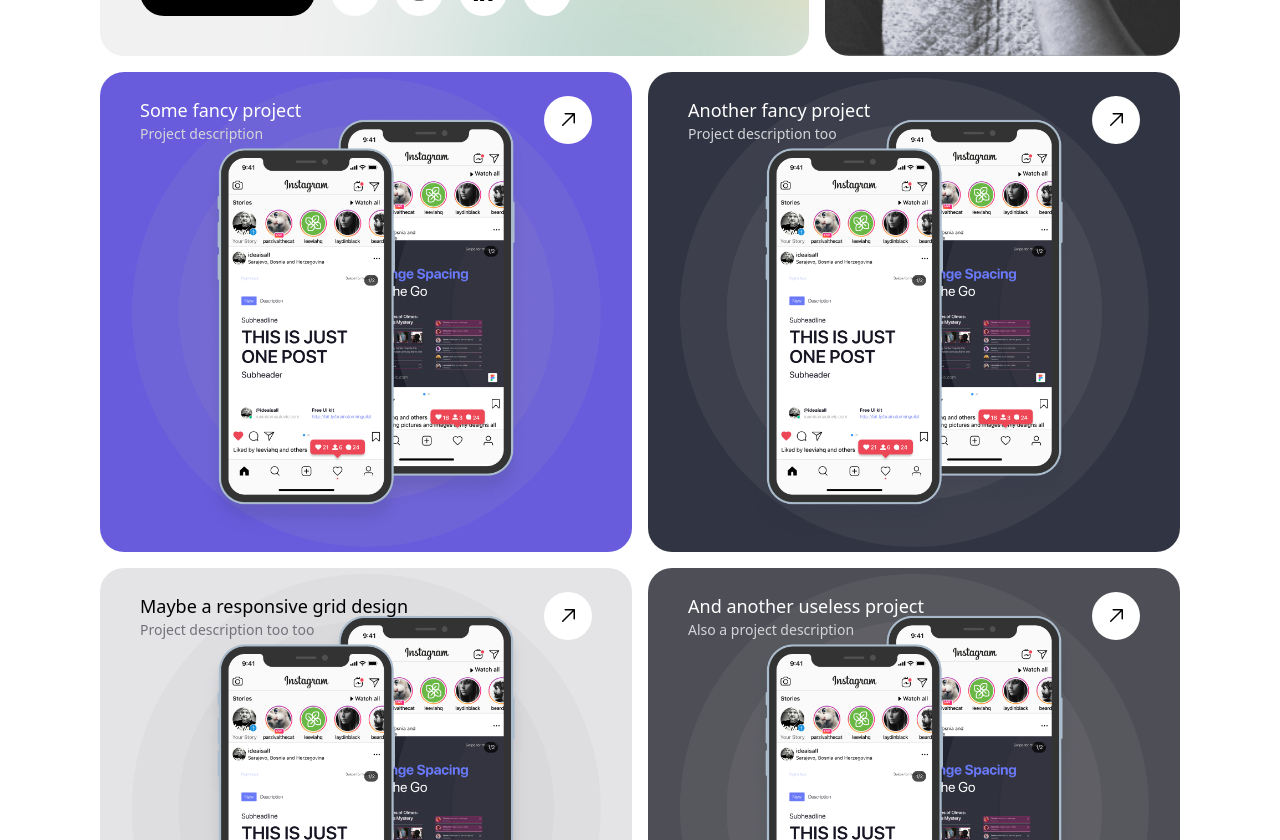
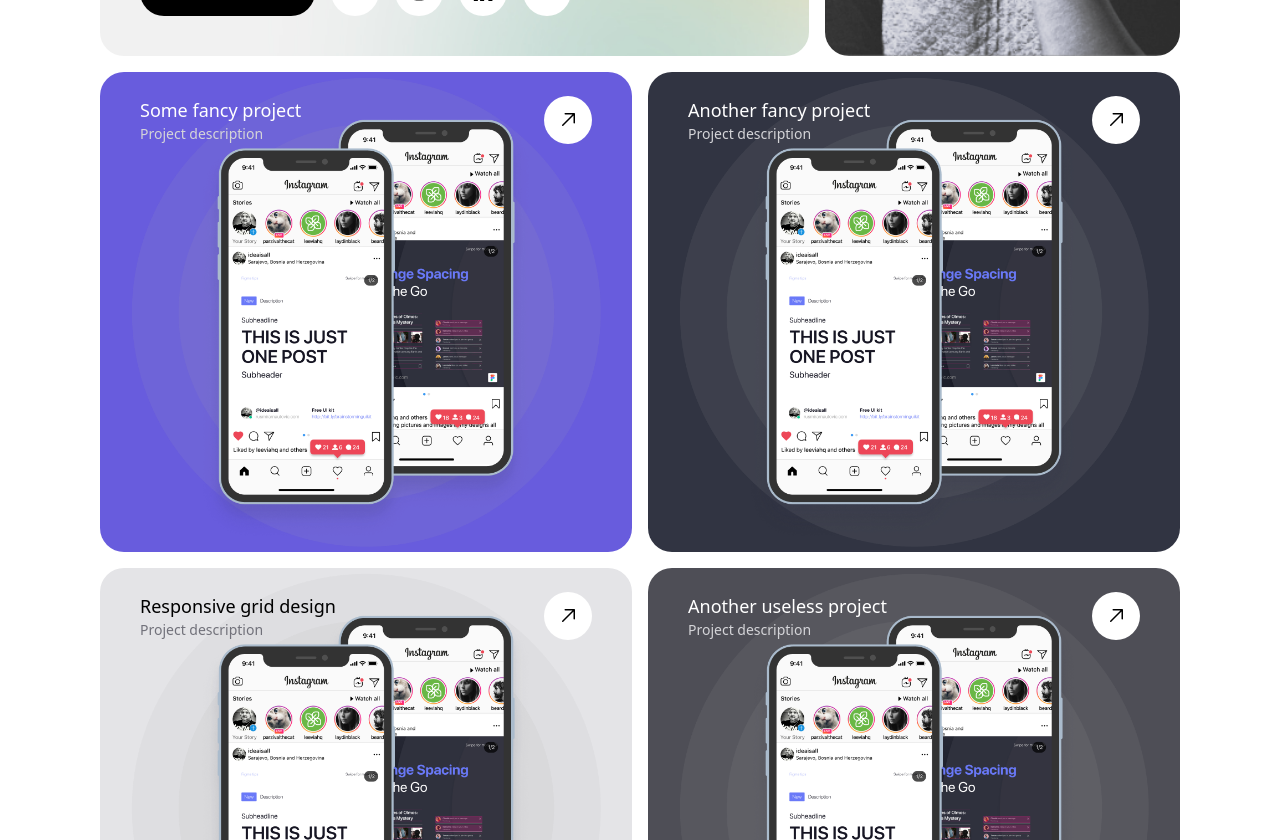
Before and after one commit to souvikmishra/portfolio, a Next.js app: page / in a window 1280 px wide. Shown: the part 480-1320 px from the top of the page. Built offline with nearby package versions, Linux system fonts and the light colour scheme.

Commit message:
removed text to prevent layout break

```diff
--- a/app/page.tsx
+++ b/app/page.tsx
@@ -54,17 +54,17 @@ export default function Home() {
         />
         <ProjectPreview
           name="Another fancy project"
-          description="Project description too"
+          description="Project description"
           bgColor="#313442"
           dark
         />
         <ProjectPreview
-          name="Maybe a responsive grid design"
-          description="Project description too too"
+          name="Responsive grid design"
+          description="Project description"
         />
         <ProjectPreview
-          name="And another useless project"
-          description="Also a project description"
+          name="Another useless project"
+          description="Project description"
           bgColor="#4e4e56"
           dark
         />
```
